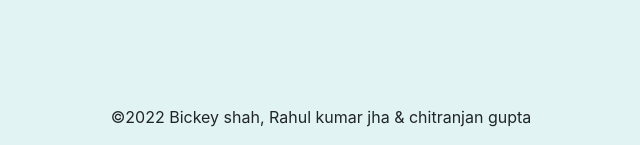
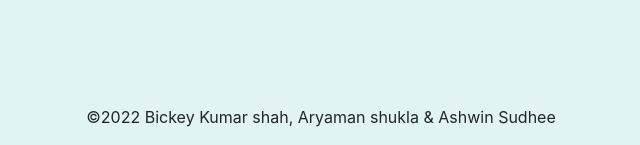
Before and after one commit to Bickey1436/BDA-Project, a Flask app: page / in a window 1280 px wide. Shown: the part 709-854 px from the top of the page, without its empty margins (319-959 px from the left). Run offline with Flask 2, Linux system fonts and the light colour scheme; parts of the project's set-up code (start-up, migrations or seed data) failed here and were passed over; some libraries are stand-ins or nearby versions.

Commit message:
Update home.html

```diff
--- a/templates/home.html
+++ b/templates/home.html
@@ -160,7 +160,7 @@
 
         <br>
         <br>
-        <p>©2022 Bickey shah, Rahul kumar jha & chitranjan gupta</p>
+        <p>©2022 Bickey Kumar shah, Aryaman shukla & Ashwin Sudhee </p>
 
     </div>
 
```
